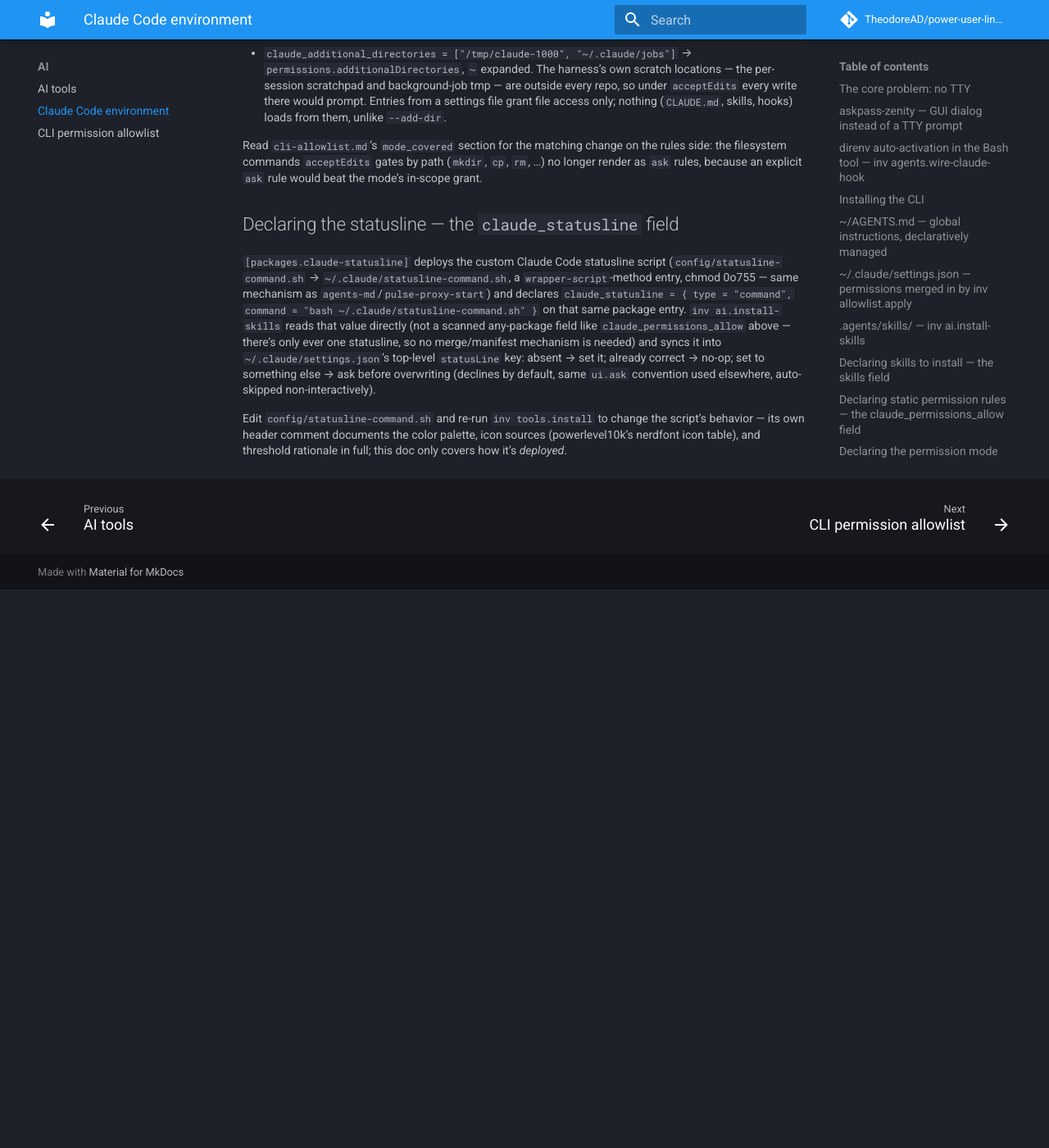
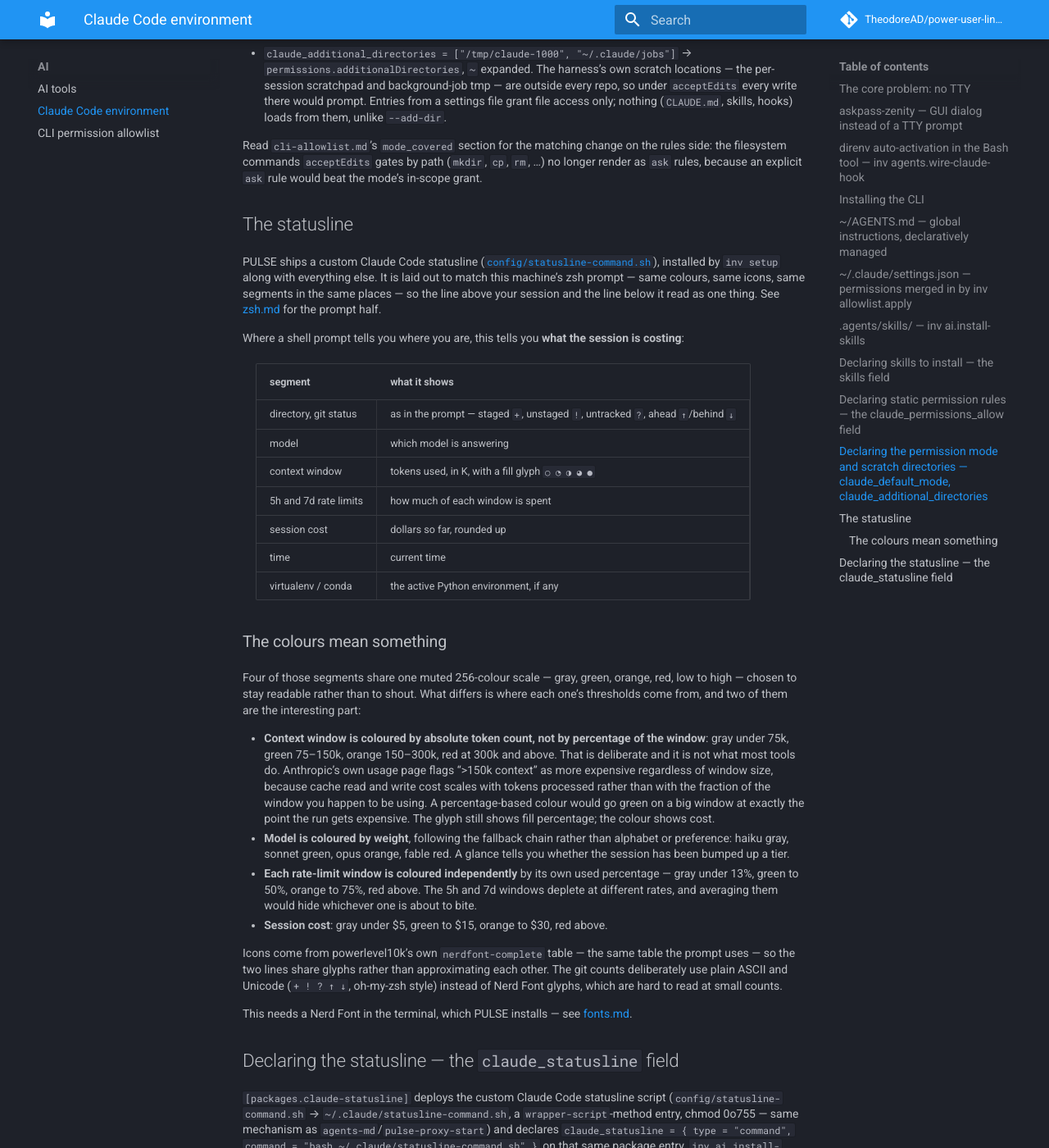
Before and after one commit to TheodoreAD/power-user-linux-setup, an MkDocs documentation site: the page built from docs/claude-code.md, in a window 1280 px wide and 1400 px high, scrolled down 5754 px. Shown: the whole window at 82% size. Built offline with MkDocs 1.6.1 and Material for MkDocs 9.7.7, drawn with Linux system fonts in a browser that asks for light colours; comment, search, counter and statistics services are not loaded; before the commit the page ends 6473 px from its top, so only the background shows below that.

Commit message:
docs: write the Claude Code statusline up as a feature
It had no feature-level documentation anywhere — claude-code.md mentioned
"statusline" only as an install side effect, so the most novel thing in config/
was invisible to anyone reading the docs, and it is the one item here whose
audience is not Linux-specific.

Covers what each segment shows and, more usefully, why the thresholds are what
they are: context window coloured by absolute token count rather than percentage
of the window, because cache cost scales with tokens processed and a
percentage-based colour goes green on a big window exactly when the run gets
expensive. Model coloured by position in the fallback chain; the two rate-limit
windows coloured independently because averaging hides whichever is about to
bite.

Co-Authored-By: Claude Opus 5 <noreply@anthropic.com>

```diff
--- a/docs/claude-code.md
+++ b/docs/claude-code.md
@@ -311,6 +311,54 @@ Read `cli-allowlist.md`'s `mode_covered` section for the matching change on the
 filesystem commands `acceptEdits` gates by path (`mkdir`, `cp`, `rm`, ...) no longer render as `ask`
 rules, because an explicit `ask` rule would beat the mode's in-scope grant.
 
+## The statusline
+
+PULSE ships a custom Claude Code statusline
+([`config/statusline-command.sh`](https://github.com/TheodoreAD/power-user-linux-setup/blob/master/config/statusline-command.sh)),
+installed by `inv setup` along with everything else. It is laid out to match this machine's zsh
+prompt — same colours, same icons, same segments in the same places — so the line above your session
+and the line below it read as one thing. See [zsh.md](zsh.md#the-prompt) for the prompt half.
+
+Where a shell prompt tells you where you are, this tells you **what the session is costing**:
+
+| segment               | what it shows                                                                    |
+| --------------------- | -------------------------------------------------------------------------------- |
+| directory, git status | as in the prompt — staged `+`, unstaged `!`, untracked `?`, ahead `↑`/behind `↓` |
+| model                 | which model is answering                                                         |
+| context window        | tokens used, in K, with a fill glyph `○ ◔ ◑ ◕ ●`                                 |
+| 5h and 7d rate limits | how much of each window is spent                                                 |
+| session cost          | dollars so far, rounded up                                                       |
+| time                  | current time                                                                     |
+| virtualenv / conda    | the active Python environment, if any                                            |
+
+### The colours mean something
+
+Four of those segments share one muted 256-colour scale — gray, green, orange, red, low to high —
+chosen to stay readable rather than to shout. What differs is where each one's thresholds come from,
+and two of them are the interesting part:
+
+- **Context window is coloured by absolute token count, not by percentage of the window**: gray
+  under 75k, green 75–150k, orange 150–300k, red at 300k and above. That is deliberate and it is not
+  what most tools do. Anthropic's own usage page flags ">150k context" as more expensive regardless
+  of window size, because cache read and write cost scales with tokens processed rather than with
+  the fraction of the window you happen to be using. A percentage-based colour would go green on a
+  big window at exactly the point the run gets expensive. The glyph still shows fill percentage; the
+  colour shows cost.
+- **Model is coloured by weight**, following the fallback chain rather than alphabet or preference:
+  haiku gray, sonnet green, opus orange, fable red. A glance tells you whether the session has been
+  bumped up a tier.
+- **Each rate-limit window is coloured independently** by its own used percentage — gray under 13%,
+  green to 50%, orange to 75%, red above. The 5h and 7d windows deplete at different rates, and
+  averaging them would hide whichever one is about to bite.
+- **Session cost**: gray under $5, green to $15, orange to $30, red above.
+
+Icons come from powerlevel10k's own `nerdfont-complete` table — the same table the prompt uses — so
+the two lines share glyphs rather than approximating each other. The git counts deliberately use
+plain ASCII and Unicode (`+ ! ? ↑ ↓`, oh-my-zsh style) instead of Nerd Font glyphs, which are hard
+to read at small counts.
+
+This needs a Nerd Font in the terminal, which PULSE installs — see [fonts.md](fonts.md).
+
 ## Declaring the statusline — the `claude_statusline` field
 
 `[packages.claude-statusline]` deploys the custom Claude Code statusline script
```
